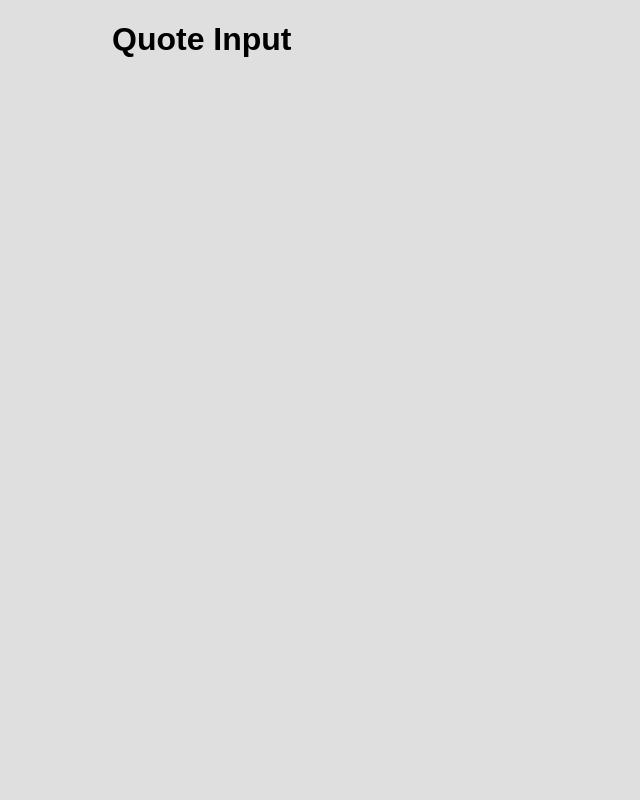
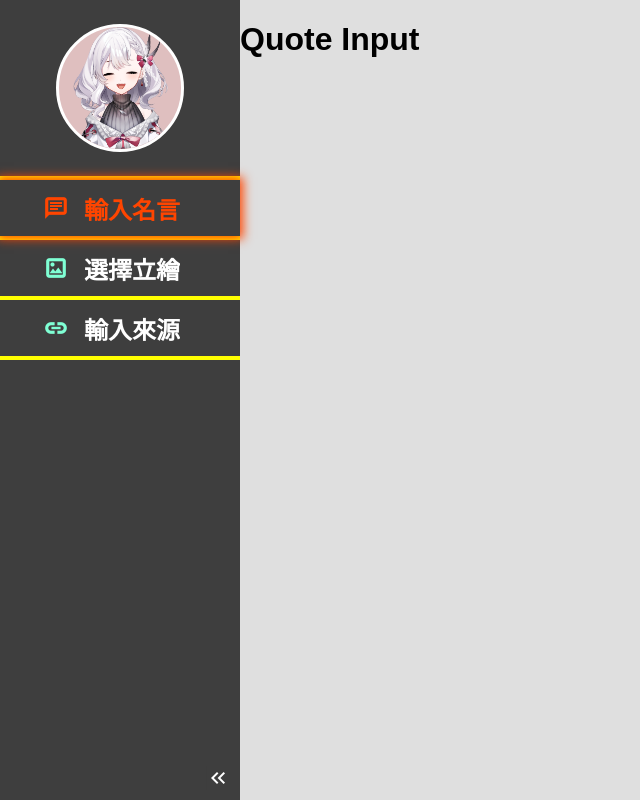
Before and after one commit to serser322/dada-quotation-generator, a Vue app: page /quote-input in a window 1280 px wide. Shown: the whole page, without its empty margins (0-640 px from the left). Built offline with nearby package versions, Linux system fonts and the light colour scheme.

Commit message:
feat:sidebar web layout

```diff
--- a/src/components/Sidebar.vue
+++ b/src/components/Sidebar.vue
@@ -18,16 +18,12 @@ const isSourceInput = computed(() => route.name === 'SourceInput')
 
 const isExpanded = ref(false)
 const toggleSidebar = () => {
-  if (window.innerWidth < 576) {
-    isExpanded.value = !isExpanded.value
-  } else {
-    isExpanded.value = true
-  }
+  isExpanded.value = !isExpanded.value
 }
 </script>
 
 <template>
-  <!-- Mobile Sidebar | Start -->
+  <!-- Sidebar | Start -->
   <aside
     class="sidebar"
     :class="{ 'sidebar-expanded': isExpanded }"
@@ -95,80 +91,17 @@ const toggleSidebar = () => {
     </div>
     <!-- Toggle icon | End -->
   </aside>
-  <!-- Mobile Sidebar | End -->
-
-  <!-- Web Sidebar | Start -->
-  <aside
-    class="sidebar"
-    :class="{ 'sidebar-expanded': isExpanded }"
-  >
-    <!-- Avatar | Start -->
-    <div class="sidebar__avatar">
-      <img
-        src="../assets/dada.png"
-        alt=""
-      >
-    </div>
-    <!-- Avatar | End -->
-
-    <!-- Nav | Start -->
-    <nav class="sidebar__wrap">
-      <div class="sidebar__line" />
-      <div
-        class="sidebar__item"
-        :class="{ 'sidebar__item-active': isQuoteInput }"
-        @click.stop="toPage('QuoteInput')"
-      >
-        <span class="material-symbols-outlined">
-          chat
-        </span>
-        <div>
-          輸入名言
-        </div>
-      </div>
-      <div class="sidebar__line" />
-      <div
-        class="sidebar__item"
-        :class="{ 'sidebar__item-active': isImagesSelection }"
-        @click.stop="toPage('ImagesSelection')"
-      >
-        <span class="material-symbols-outlined">
-          imagesmode
-        </span>
-        <div>
-          選擇立繪
-        </div>
-      </div>
-      <div class="sidebar__line" />
-      <div
-        class="sidebar__item"
-        :class="{ 'sidebar__item-active': isSourceInput }"
-        @click.stop="toPage('SourceInput')"
-      >
-        <span class="material-symbols-outlined">
-          link
-        </span>
-        <div>
-          輸入來源
-        </div>
-      </div>
-      <div class="sidebar__line" />
-    </nav>
-    <!-- Nav | End -->
-
-    <!-- Toggle icon | Start -->
-    <div class="sidebar__toggle">
-      <span class="material-symbols-outlined">
-        keyboard_double_arrow_right
-      </span>
-    </div>
-    <!-- Toggle icon | End -->
-  </aside>
-  <!-- Web Sidebar | End -->
+  <!-- Sidebar | End -->
 </template>
 
 <style lang="scss" scoped>
-/* Mobile style | Start */
+
+@mixin web {
+  @media (min-width: 576px) {
+    @content
+  }
+}
+
 .sidebar {
   position: fixed;
   width: 3.5rem;
@@ -178,10 +111,23 @@ const toggleSidebar = () => {
   z-index: 1;
   transition: width 0.5s ease;
 
+  @include web {
+    position: relative;
+    width: 5rem;
+  }
+
+  &:hover {
+    cursor: pointer;
+  }
+
   .sidebar__avatar {
     display: flex;
     justify-content: center;
     padding: 0.8rem 0;
+
+    @include web {
+      padding: 1.5rem 0;
+    }
 
     img {
       width: 2.8rem;
@@ -189,6 +135,10 @@ const toggleSidebar = () => {
       border: 0.2rem solid white;
       border-radius: 50%;
       transition: width 0.5s ease;
+
+      @include web {
+        width: 4rem;
+      }
     }
   }
 
@@ -200,7 +150,11 @@ const toggleSidebar = () => {
       align-items: center;
       padding-left: 1rem;
       position: relative;
-      z-index: 2;
+      /* z-index: 2; */
+
+      @include web {
+        padding-left: calc(3.5rem/2);
+      }
 
       &:hover {
         cursor: pointer;
@@ -231,6 +185,10 @@ const toggleSidebar = () => {
         overflow: hidden;
         white-space: nowrap;
         transition: all 0.5s ease;
+
+        @include web {
+          font-size: 1.5rem;
+        }
       }
     }
 
@@ -248,10 +206,6 @@ const toggleSidebar = () => {
         color: orangered
       }
     }
-
-    @media (min-width: 576px) {
-      display: none
-    }
   }
 
   .sidebar__toggle {
@@ -264,16 +218,21 @@ const toggleSidebar = () => {
     background-color: rgb(62, 62, 62);
     transition: transform 0.3s ease-out;
   }
-
-  @media (min-width: 576px) {
-    display: none
-  }
 }
 
 /* Expanded */
 .sidebar-expanded {
-  width: 12rem;
+  width: 15rem;
 
+  .sidebar__avatar {
+    img {
+      width: 2.8rem;
+
+      @include web {
+        width: 8rem;
+      }
+    }
+  }
   .sidebar__wrap {
     .sidebar__item {
       :first-child {
@@ -295,6 +254,5 @@ const toggleSidebar = () => {
   }
 
 }
-/* Mobile style | End */
 
 </style>
--- a/src/views/Home.vue
+++ b/src/views/Home.vue
@@ -4,9 +4,9 @@ import Sidebar from '../components/Sidebar.vue'
 </script>
 
 <template>
-  <Sidebar />
   <main>
-    <router-view />
+    <Sidebar />
+    <router-view class="router-view" />
   </main>
 </template>
 
@@ -14,7 +14,12 @@ import Sidebar from '../components/Sidebar.vue'
 main {
   display: flex;
 
-  padding-left:3.5rem;
+  &:nth-child(2) {
+    margin-left: 3.5rem;
 
+    @media (min-width: 576px) {
+      margin-left: 0
+    }
+  }
 }
 </style>
```
